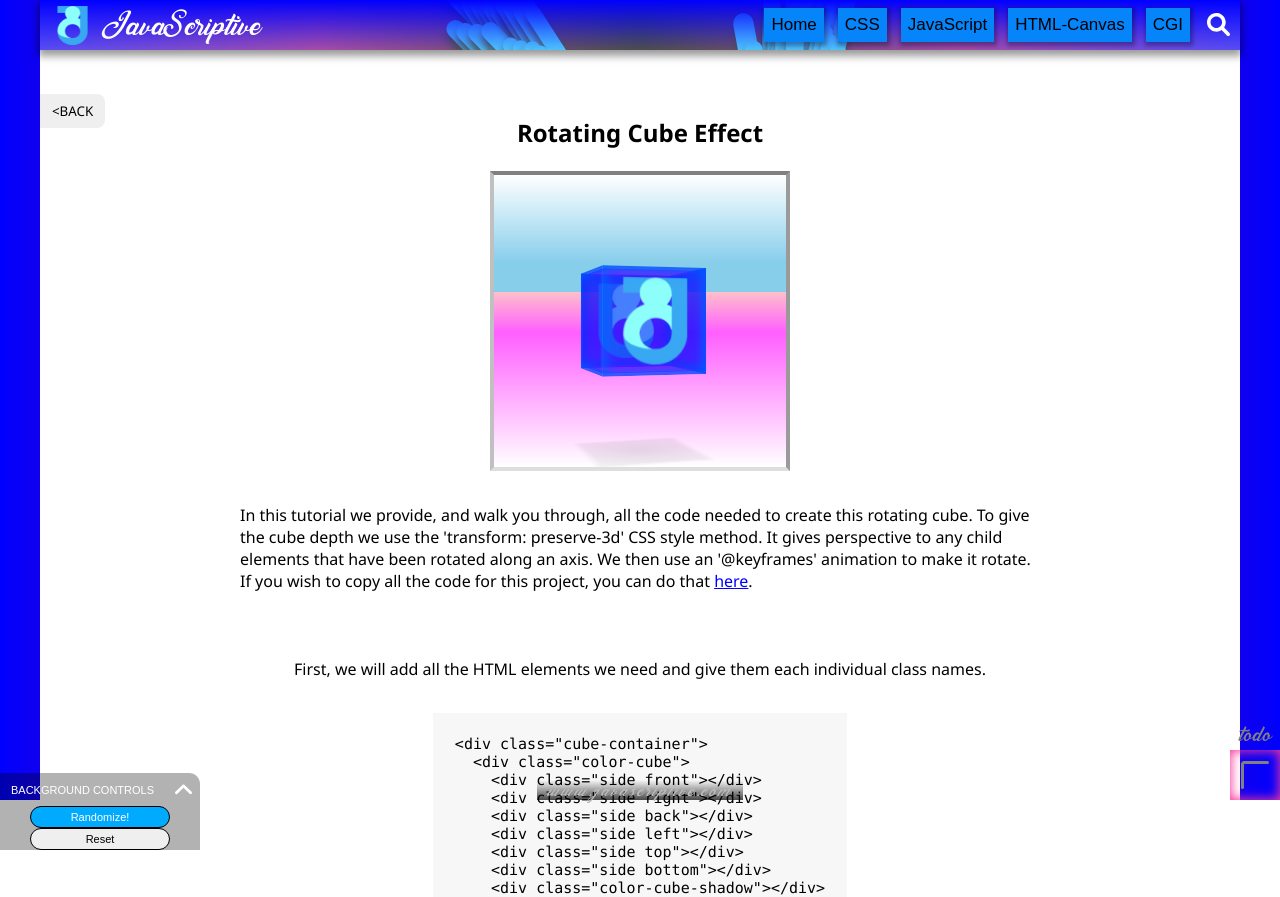
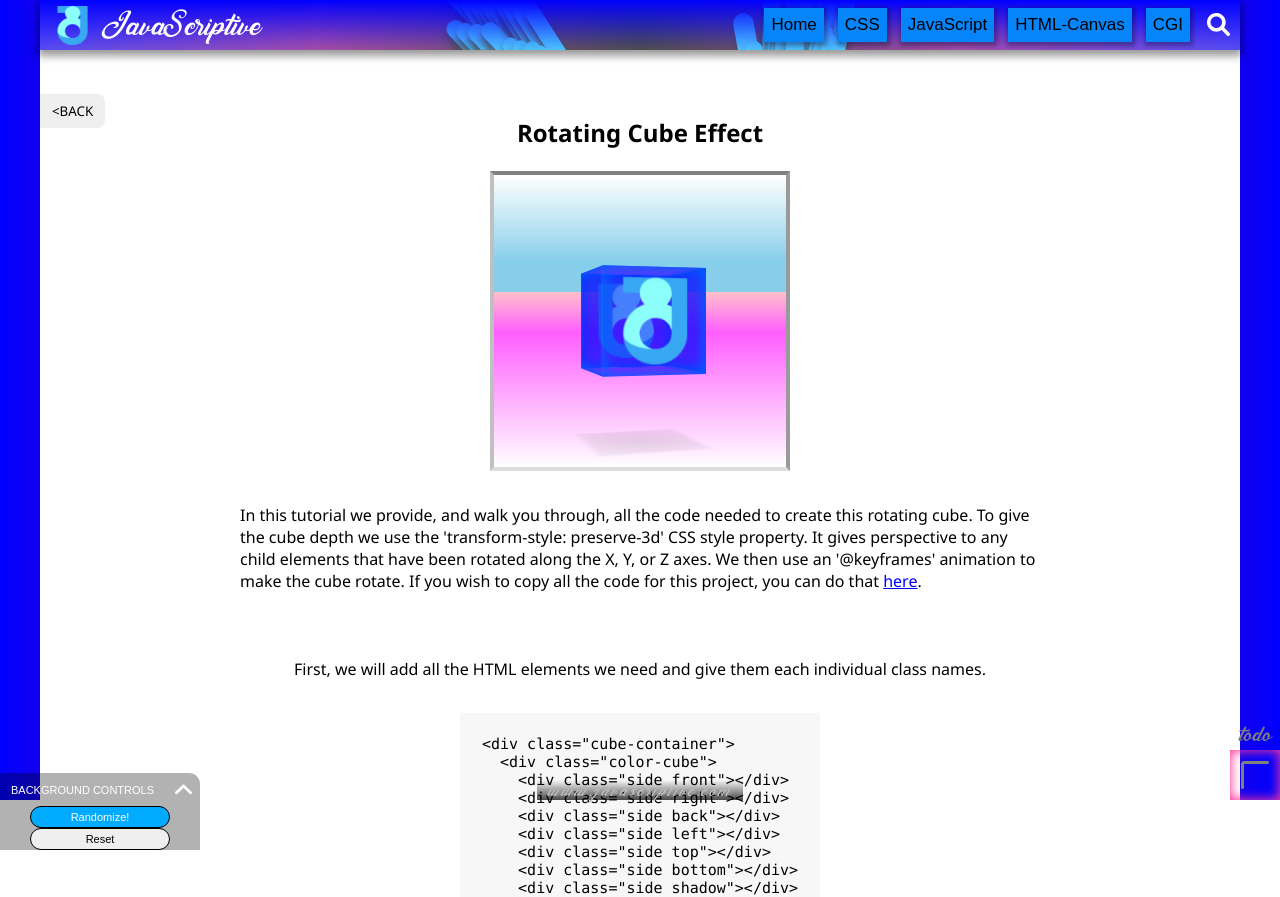
Before and after one commit to virtualepoch/web-engines-react, a React (Create React App) app: page /css/cube-tut in a window 1280 px wide. Shown: the top 897 px of the page. Built offline with nearby package versions, Linux system fonts and the light colour scheme.

Commit message:
cube tut update

```diff
--- a/src/pages/css/components/ColorCube.js
+++ b/src/pages/css/components/ColorCube.js
@@ -2,21 +2,21 @@ import React, { useRef } from "react";
 import "./cube-top.css";
 
 export default function ColorCube() {
-  const colorCubeRef = useRef(null);
+  const colorCube = useRef(null);
+
   function startAnim() {
-    const colorCube = colorCubeRef.current;
-    colorCube.classList.toggle("anim");
+    colorCube.current.classList.toggle("anim");
   }
   return (
     <div className="cube-container">
-      <div className="color-cube" ref={colorCubeRef} onClick={startAnim}>
+      <div className="color-cube" ref={colorCube} onClick={startAnim}>
         <div className="side front"></div>
         <div className="side right"></div>
         <div className="side back"></div>
         <div className="side left"></div>
         <div className="side top"></div>
         <div className="side bottom"></div>
-        <div className="color-cube-shadow"></div>
+        <div className="side shadow"></div>
       </div>
     </div>
   );
--- a/src/pages/css/components/cube-top.css
+++ b/src/pages/css/components/cube-top.css
@@ -30,9 +30,6 @@
 .color-cube.anim {
   animation: color-cube-anim-2 13s ease-in-out infinite;
 }
-.color-cube.anim .color-cube-shadow {
-  display: none;
-}
 @keyframes color-cube-anim-2 {
   50% {
     transform: rotateX(18000deg) rotateY(180deg);
@@ -50,35 +47,33 @@
   background: url(../../../logos/jsive-logo-at-100.png) 50%/80% no-repeat, rgb(0, 0, 255, 0.5);
 }
 .color-cube .left {
-  transform: rotateY(270deg) translateX(-50px);
-  transform-origin: 0 50%;
+  transform: translateX(-50px) rotateY(90deg);
 }
 .color-cube .right {
-  transform: rotateY(-270deg) translateX(50px);
-  transform-origin: 100% 0;
+  transform: translateX(50px) rotateY(90deg);
 }
 .color-cube .back {
   transform: translateZ(-50px) rotateY(180deg);
 }
 .color-cube .top {
-  background-color: rgb(255, 0, 255, 0.5);
-  transform: rotateX(90deg) translateZ(47px);
+  background: rgb(255, 0, 255, 0.5);
+  transform: translateY(-50px) rotateX(90deg);
 }
 .color-cube .bottom {
-  background-color: rgb(255, 0, 255, 0.5);
-  transform: rotateX(90deg) translateZ(-47px);
+  background: rgb(255, 0, 255, 0.5);
+  transform: translateY(50px) rotateX(90deg);
 }
 .color-cube .front {
   transform: translateZ(50px);
 }
-.color-cube-shadow {
-  height: 100px;
-  width: 100px;
-  position: absolute;
-  top: 130px;
+.color-cube .shadow {
   box-shadow: 0 0 5px 5px rgb(0, 0, 0, 0.05);
   background: radial-gradient(rgb(0, 0, 0, 0.1), rgb(0, 0, 0, 0.05));
-  transform: rotateX(90deg);
+  transform: translateY(120px) rotateX(90deg);
+}
+.color-cube.anim .shadow {
+  box-shadow: none;
+  background: none;
 }
 /* SPINNING, FLYING TOP //////////////////////// */
 .spinning-top {
@@ -177,7 +172,7 @@
   transform: rotateX(90deg) rotateZ(180deg);
   background: url(../../../logos/jsive-logo-at-100.png) 50% / 90% no-repeat, radial-gradient(magenta, pink);
 }
-.shadow {
+.spinning-top-container .shadow {
   width: 50px;
   height: 50px;
   position: absolute;
--- a/src/pages/css/cube-tut/AllCodeContainer.js
+++ b/src/pages/css/cube-tut/AllCodeContainer.js
@@ -31,17 +31,6 @@ export default function AllCodeContainer() {
     transform: rotateY(360deg);
   }
 }
-.color-cube.anim {
-  animation: color-cube-anim-2 13s ease-in-out infinite;
-}
-.color-cube.anim .color-cube-shadow {
-  display: none;
-}
-@keyframes color-cube-anim-2 {
-  50% {
-    transform: rotateX(18000deg) rotateY(180deg);
-  }
-}
 .color-cube .side {
   height: 100%;
   width: 100%;
@@ -49,39 +38,39 @@ export default function AllCodeContainer() {
   background: rgb(0, 0, 255, 0.5);
   box-shadow: 0 0 10px 5px rgba(0, 100, 255, 0.7) inset;
 }
+.color-cube .front,
+.color-cube .back {
+  background: url('link to your logo') 50%/80% no-repeat, rgb(0, 0, 255, 0.5);
+}
 .color-cube .left {
-  transform: rotateY(270deg) translateX(-50px);
-  transform-origin: 0 50%;
+  transform: translateX(-50px) rotateY(90deg);
 }
 .color-cube .right {
-  transform: rotateY(-270deg) translateX(50px);
-  transform-origin: 100% 0;
+  transform: translateX(50px) rotateY(90deg);
 }
 .color-cube .back {
   transform: translateZ(-50px) rotateY(180deg);
 }
 .color-cube .top {
-  background-color: rgb(255, 0, 255, 0.5);
-  transform: rotateX(90deg) translateZ(47px);
+  transform: translateY(-50px) rotateX(90deg);
+  background: rgb(255, 0, 255, 0.5);
 }
 .color-cube .bottom {
-  background-color: rgb(255, 0, 255, 0.5);
-  transform: rotateX(90deg) translateZ(-47px);
+  transform: translateY(50px) rotateX(90deg);
+  background: rgb(255, 0, 255, 0.5);
 }
 .color-cube .front {
   transform: translateZ(50px);
 }
-.color-cube-shadow {
-  height: 100px;
-  width: 100px;
-  position: absolute;
-  top: 130px;
+.color-cube .shadow {
   box-shadow: 0 0 5px 5px rgb(0, 0, 0, 0.05);
   background: radial-gradient(rgb(0, 0, 0, 0.1), rgb(0, 0, 0, 0.05));
-  transform: rotateX(90deg);
+  transform: translateY(120px) rotateX(90deg);
 }
 </style>
 </head>
+
+<body>
 <div class="cube-container">
   <div class="color-cube">
     <div class="side front"></div>
@@ -90,9 +79,10 @@ export default function AllCodeContainer() {
     <div class="side left"></div>
     <div class="side top"></div>
     <div class="side bottom"></div>
-    <div class="color-cube-shadow"></div>
+    <div class="side shadow"></div>
   </div>
 </div>
+</body>
 `;
 
   const copyAllBtnRef = useRef(null);
--- a/src/pages/css/cube-tut/CubeTut.js
+++ b/src/pages/css/cube-tut/CubeTut.js
@@ -14,7 +14,7 @@ export default function TextWaveEffectTut() {
     <div class="side left"></div>
     <div class="side top"></div>
     <div class="side bottom"></div>
-    <div class="color-cube-shadow"></div>
+    <div class="side shadow"></div>
   </div>
 </div>`;
 
@@ -50,35 +50,32 @@ export default function TextWaveEffectTut() {
   box-shadow: 0 0 10px 5px rgba(0, 100, 255, 0.7) inset;
 }
 .color-cube .left {
-  transform: rotateY(270deg) translateX(-50px);
-  transform-origin: 0 50%;
+  transform: translateX(-50px) rotateY(90deg);
+  background: red;
 }
 .color-cube .right {
-  transform: rotateY(-270deg) translateX(50px);
-  transform-origin: 100% 0;
+  transform: translateX(50px) rotateY(90deg);
+  background: blue;
 }
 .color-cube .back {
   transform: translateZ(-50px) rotateY(180deg);
+  background: limegreen;
 }
 .color-cube .top {
-  background-color: rgb(255, 0, 255, 0.5);
-  transform: rotateX(90deg) translateZ(47px);
+  transform: translateY(-50px) rotateX(90deg) ;
+  background: yellow;
 }
 .color-cube .bottom {
-  background-color: rgb(255, 0, 255, 0.5);
-  transform: rotateX(90deg) translateZ(-47px);
+  transform: translateY(50px) rotateX(90deg);
+  background: aqua;
 }`;
   const codeEx5 = `.color-cube .front {
   transform: translateZ(50px);
 }
-.color-cube-shadow {
-  height: 100px;
-  width: 100px;
-  position: absolute;
-  top: 130px;
+.color-cube .shadow {
   box-shadow: 0 0 5px 5px rgb(0, 0, 0, 0.05);
   background: radial-gradient(rgb(0, 0, 0, 0.1), rgb(0, 0, 0, 0.05));
-  transform: rotateX(90deg);
+  transform: translateY(120px) rotateX(90deg);
 }
 
 @keyframes color-cube-rotateY {
@@ -131,7 +128,7 @@ export default function TextWaveEffectTut() {
       <h1>Rotating Cube Effect</h1>
       <ColorCube />
       <p>
-        In this tutorial we provide, and walk you through, all the code needed to create this rotating cube. To give the cube depth we use the 'transform: preserve-3d' CSS style method. It gives perspective to any child elements that have been rotated along an axis. We then use an '@keyframes' animation to make it rotate. If you wish to copy all the code for this project, you can do that{" "}
+        In this tutorial we provide, and walk you through, all the code needed to create this rotating cube. To give the cube depth we use the 'transform-style: preserve-3d' CSS style property. It gives perspective to any child elements that have been rotated along the X, Y, or Z axes. We then use an '@keyframes' animation to make the cube rotate. If you wish to copy all the code for this project, you can do that{" "}
         <div className="open-all-code" onClick={openCloseAllCode}>
           here
         </div>
@@ -148,7 +145,7 @@ export default function TextWaveEffectTut() {
         <pre className="code-example">{codeEx1}</pre>
         <button className="copy-code-btn" ref={copyBtn1Ref} onClick={copyCodeEx1}></button>
       </div>
-      <p>Everything else is done with CSS. So, we'll start by styling the 'cube-container'.</p>
+      <p>Everything else is done with CSS. So, we'll start by styling the 'cube-container'. Notice we have the 'perspective' and 'perspective-origin' style properties. These are used to change the perspective depth and viewing position of the 3d effect.</p>
       <div className="code-example-container">
         <pre className="code-example">{codeEx2}</pre>
         <button className="copy-code-btn" ref={copyBtn2Ref} onClick={copyCodeEx2}></button>
@@ -157,7 +154,7 @@ export default function TextWaveEffectTut() {
         <p>Output:</p>
         <div className="cube-container"></div>
       </div>
-      <p>Then we have to style the 'color-cube'. Here is where the most important style is, the 'transform-style: preserve-3d'. This will give depth to the sides of our cube. We've also added the 'animation' reference to our cube but will not create the animation itself until the end. Lastly, we added a border so we can see the element</p>
+      <p>Next, we have to style the 'color-cube'. Here is where the most important style is, the 'transform-style: preserve-3d'. This will give depth to the sides of our cube. We'll also add the 'animation' reference but will not create the animation itself until the end. Lastly, we'll add a border so we can see the element.</p>
       <div className="code-example-container">
         <pre className="code-example">{codeEx3}</pre>
         <button className="copy-code-btn" ref={copyBtn3Ref} onClick={copyCodeEx3}></button>
@@ -165,10 +162,10 @@ export default function TextWaveEffectTut() {
       <div className="border-ex-1">
         <p>Output:</p>
         <div className="cube-container">
-          <div className="color-cube-ex"></div>
+          <div className="color-cube-ex border"></div>
         </div>
       </div>
-      <p>Now that we have the parent element we will start styling the children, or 'sides'. We will give all 'sides' a universal styling and then here we'll also style the left, right, back, top, and bottom sides. We won't style the front so we can see what's going on with the other sides.</p>
+      <p>Now that we have the parent element styled we will start styling the children, or 'sides'. We can give all sides a universal styling using the class name 'side'. Here we will also style the left, right, back, top, and bottom sides, each with a different color. We won't style the front yet so that we can see what's going on with the other sides. We'll also remove the border of our 'color-cube'.</p>
       <div className="code-example-container">
         <pre className="code-example">{codeEx4}</pre>
         <button className="copy-code-btn" ref={copyBtn4Ref} onClick={copyCodeEx4}></button>
@@ -185,7 +182,7 @@ export default function TextWaveEffectTut() {
           </div>
         </div>
       </div>
-      <p>Finally, all we have to do is add the front side, shadow, and the animation. We'll also remove the border of our 'color-cube'</p>
+      <p>Finally, all we have to do is add the front side, shadow, and the animation. We'll also remove the individual side background colors so they revert back to the transparent color we applied at the beginning (we threw our logo in there too).</p>
       <div className="code-example-container">
         <pre className="code-example">{codeEx5}</pre>
         <button className="copy-code-btn" ref={copyBtn5} onClick={copyCodeEx5}></button>
--- a/src/pages/css/cube-tut/cube-tut.css
+++ b/src/pages/css/cube-tut/cube-tut.css
@@ -3,6 +3,8 @@
   width: 100px;
   position: relative;
   transform-style: preserve-3d;
+}
+.color-cube-ex.border {
   border: solid black;
 }
 .color-cube-ex .side {
@@ -13,33 +15,30 @@
   box-shadow: 0 0 10px 5px rgba(0, 100, 255, 0.7) inset;
 }
 .color-cube-ex .left {
-  transform: rotateY(270deg) translateX(-50px);
-  transform-origin: 0 50%;
+  transform: translateX(-50px) rotateY(90deg);
+  background: red;
 }
 .color-cube-ex .right {
-  transform: rotateY(-270deg) translateX(50px);
-  transform-origin: 100% 0;
+  transform: translateX(50px) rotateY(90deg);
+  background: blue;
 }
 .color-cube-ex .back {
-  transform: translateZ(-50px) rotateY(180deg);
+  transform: translateZ(-50px);
+  background: limegreen;
 }
 .color-cube-ex .top {
-  background-color: rgb(255, 0, 255, 0.5);
-  transform: rotateX(90deg) translateZ(47px);
+  transform: translateY(-50px) rotateX(90deg);
+  background: yellow;
 }
 .color-cube-ex .bottom {
-  background-color: rgb(255, 0, 255, 0.5);
-  transform: rotateX(90deg) translateZ(-47px);
+  transform: translateY(50px) rotateX(90deg);
+  background: aqua;
 }
-.color-cube .front {
+.color-cube-ex .front {
   transform: translateZ(50px);
 }
-.color-cube-shadow {
-  height: 100px;
-  width: 100px;
-  position: absolute;
-  top: 130px;
+.color-cube-ex .shadow {
   box-shadow: 0 0 5px 5px rgb(0, 0, 0, 0.05);
   background: radial-gradient(rgb(0, 0, 0, 0.1), rgb(0, 0, 0, 0.05));
-  transform: rotateX(90deg);
+  transform: translateY(120px) rotateX(90deg);
 }
```
